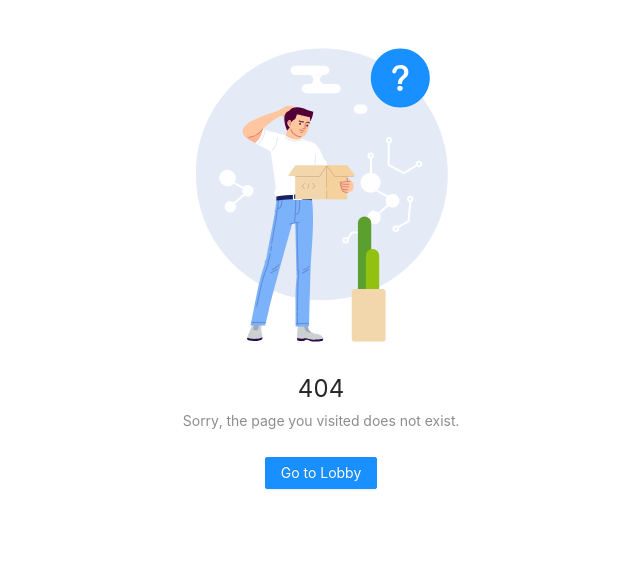
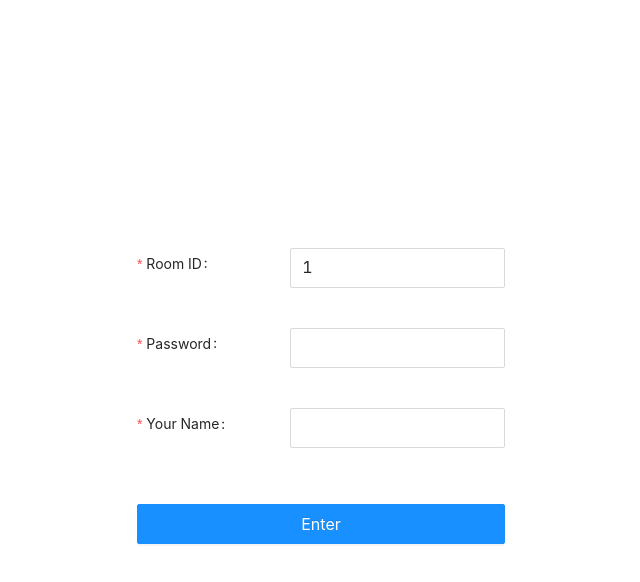
Before and after one commit to hhuynhlam/decrypto, a React (Create React App) app: page /join/1 in a window 1280 px wide. Before the commit this address had no page. Shown: the top 582 px of the page, without its empty margins (319-959 px from the left). Built offline with nearby package versions, Linux system fonts and the light colour scheme.

Commit message:
changed: parse join id & password

```diff
--- a/src/components/App.js
+++ b/src/components/App.js
@@ -1,6 +1,7 @@
 import React from 'react'
 import { BrowserRouter, Route, Switch } from "react-router-dom"
 import CreatePage from './CreatePage'
+import JoinPage from './JoinPage'
 import LandingPage from './LandingPage'
 import NotFound from './NotFound'
 
@@ -14,6 +15,9 @@ function App() {
         <Route exact path="/create">
           <CreatePage />
         </Route>
+        <Route path="/join/:roomId?">
+          <JoinPage />
+        </Route>
         <Route path="*">
           <NotFound />
         </Route>
--- a/src/components/CreatePage.js
+++ b/src/components/CreatePage.js
@@ -2,61 +2,18 @@ import React from 'react'
 import { Button, Form, Input } from 'antd';
 import styled from 'styled-components'
 import { Centered } from './Layout'
+import RoomForm from './RoomForm'
 
 function CreatePage() {
-  const buttonLayout = {
-    wrapperCol: { span: 24 },
-  }
-  const formItemLayout = {
-    labelCol: { span: 10 },
-    wrapperCol: { span: 14 },
-  }
-
   return (
     <CreatePage.Wrapper>
       <Centered>
-        <Form {...formItemLayout} labelAlign="left">
-          <CreatePage.FormItem
-            label="Room ID"
-            name="room_id"
-            rules={[{ required: true, message: 'Room ID is required.' }]}
-          >
-            <Input size="large" />
-          </CreatePage.FormItem>
-
-          <CreatePage.FormItem
-            label="Password"
-            name="password"
-            rules={[{ required: true, message: 'Password is required.' }]}
-          >
-            <Input size="large" />
-          </CreatePage.FormItem>
-
-          <CreatePage.FormItem
-            label="Your Name"
-            name="name"
-            rules={[{ required: true, message: 'Name is required.' }]}
-          >
-            <Input size="large" />
-          </CreatePage.FormItem>
-
-          <CreatePage.FormItem {...buttonLayout}>
-            <CreatePage.Button type="primary" htmlType="submit" block size="large" >
-              Enter
-            </CreatePage.Button>
-          </CreatePage.FormItem>
-        </Form>
+        <RoomForm disableRoomId />
       </Centered>
     </CreatePage.Wrapper>
   )
 }
 
-CreatePage.Button = styled(Button)`
-  margin-top: 1rem;
-`
-CreatePage.FormItem = styled(Form.Item)`
-  padding-top: 1rem;
-`
 CreatePage.Wrapper = styled.section`
   height: 100vh;
   width: 100vw;
--- a/src/components/JoinPage.js
+++ b/src/components/JoinPage.js
@@ -1,31 +1,28 @@
 import React from 'react'
-import { Button } from 'antd'
+import { Button, Form, Input } from 'antd';
+import { useParams } from 'react-router-dom'
 import styled from 'styled-components'
+import useQueryParams from '../hooks/useQueryParams'
 import { Centered } from './Layout'
+import RoomForm from './RoomForm'
 
-function LandingPage() {
+function JoinPage() {
+  const { roomId } = useParams()
+  const params = useQueryParams()
+  const password = params.get('password')
+
   return (
-    <LandingPage.Wrapper>
-      <Centered direction="column">
-        <LandingPage.Button type="primary" shape="round">
-          Create a Game
-        </LandingPage.Button>
-
-        <LandingPage.Button shape="round">
-          Join a Game
-        </LandingPage.Button>
+    <JoinPage.Wrapper>
+      <Centered>
+        <RoomForm roomId={roomId} password={password} />
       </Centered>
-    </LandingPage.Wrapper>
+    </JoinPage.Wrapper>
   )
 }
 
-LandingPage.Button = styled(Button)`
-  min-width: 250px;
-  margin: 10px 0;
-`
-LandingPage.Wrapper = styled.section`
+JoinPage.Wrapper = styled.section`
   height: 100vh;
   width: 100vw;
 `
 
-export default LandingPage
+export default JoinPage
--- /dev/null
+++ b/src/components/RoomForm.js
@@ -0,0 +1,68 @@
+import React from 'react'
+import { Button, Form, Input } from 'antd';
+import styled from 'styled-components'
+import { Centered } from './Layout'
+
+function RoomForm({
+  disableRoomId = false,
+  password = '',
+  roomId = '',
+}) {
+  const buttonLayout = {
+    wrapperCol: { span: 24 },
+  }
+  const formItemLayout = {
+    labelCol: { span: 10 },
+    wrapperCol: { span: 14 },
+  }
+
+  const initialValues = {
+    password: password,
+    roomId: roomId,
+  }
+
+  return (
+    <Form {...formItemLayout} initialValues={initialValues} labelAlign="left">
+      {
+        !disableRoomId &&
+          <RoomForm.FormItem
+            label="Room ID"
+            name="roomId"
+            rules={[{ required: true, message: 'Room ID is required.' }]}
+          >
+            <Input size="large" />
+          </RoomForm.FormItem>
+      }
+      <RoomForm.FormItem
+        label="Password"
+        name="password"
+        rules={[{ required: true, message: 'Password is required.' }]}
+      >
+        <Input size="large" />
+      </RoomForm.FormItem>
+
+      <RoomForm.FormItem
+        label="Your Name"
+        name="name"
+        rules={[{ required: true, message: 'Name is required.' }]}
+      >
+        <Input size="large" />
+      </RoomForm.FormItem>
+
+      <RoomForm.FormItem {...buttonLayout}>
+        <RoomForm.Button type="primary" htmlType="submit" block size="large" >
+          Enter
+        </RoomForm.Button>
+      </RoomForm.FormItem>
+    </Form>
+  )
+}
+
+RoomForm.Button = styled(Button)`
+  margin-top: 1rem;
+`
+RoomForm.FormItem = styled(Form.Item)`
+  padding-top: 1rem;
+`
+
+export default RoomForm
--- /dev/null
+++ b/src/hooks/useQueryParams.js
@@ -0,0 +1,7 @@
+import { useLocation } from "react-router-dom"
+
+function useQueryParams() {
+  return new URLSearchParams(useLocation().search);
+}
+
+export default useQueryParams
```
